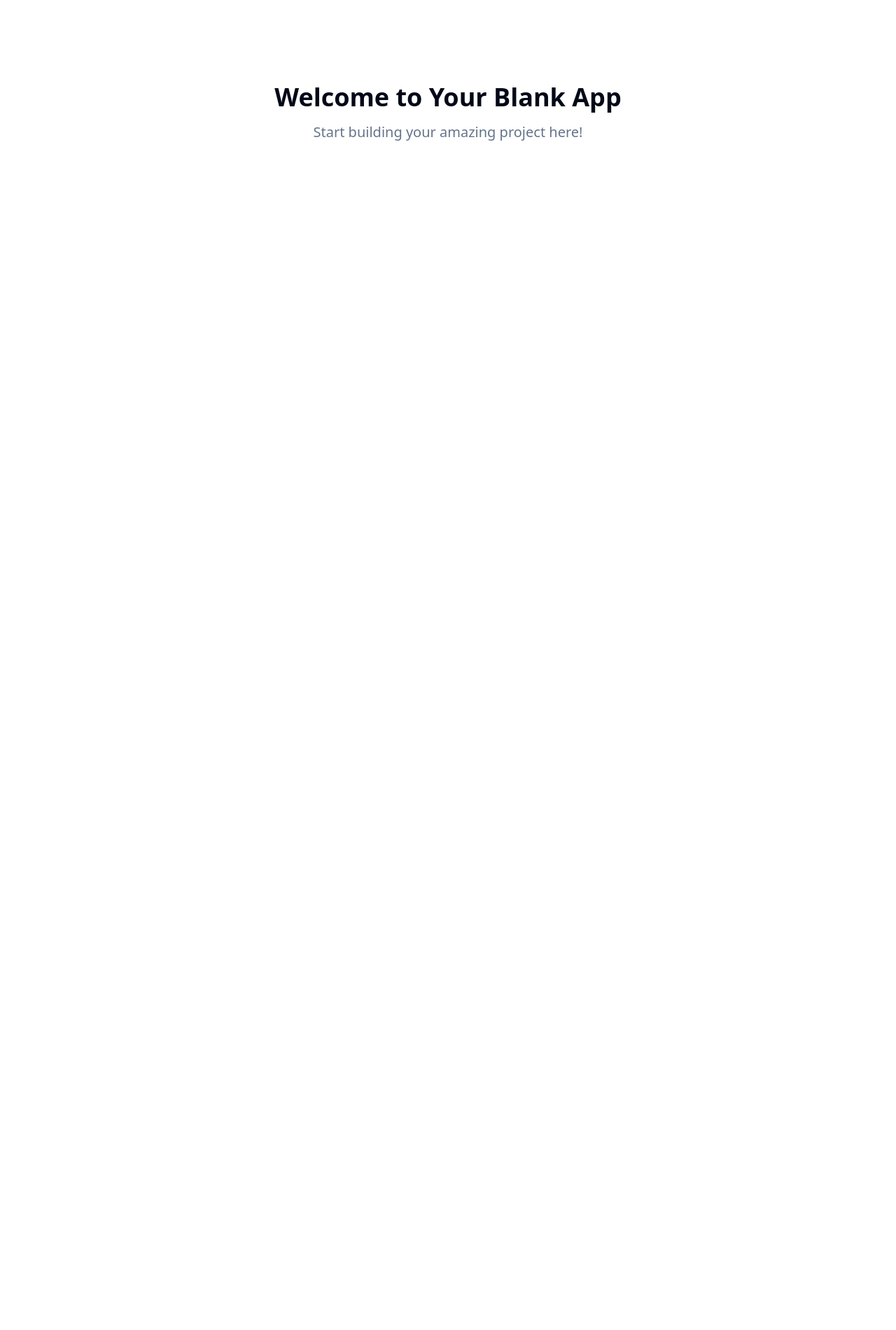
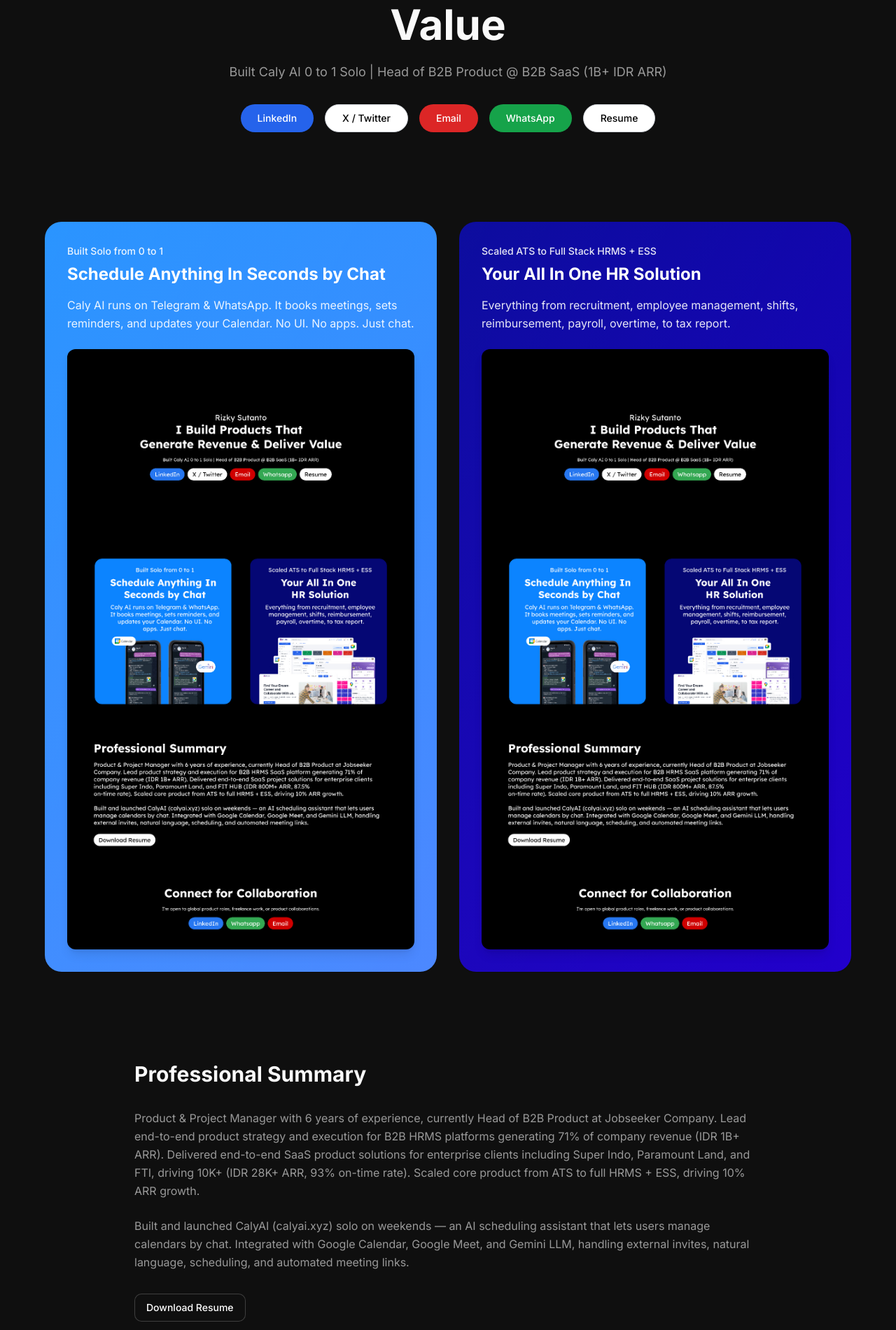
Before and after one commit to rizkysutanto/rizky-sutanto-portfolio, a React (Vite) app: page / in a window 1280 px wide. Shown: the part 239-2140 px from the top of the page at 70% size. Before the commit the page ends 800 px from the top, so only its background shows below. Built offline with nearby package versions, Linux system fonts and the light colour scheme.

Commit message:
Clone website content
Implement the website's content based on the provided image.

```diff
--- a/index.html
+++ b/index.html
@@ -3,11 +3,14 @@
   <head>
     <meta charset="UTF-8" />
     <meta name="viewport" content="width=device-width, initial-scale=1.0" />
-    <title>web-copy-easy-peasy</title>
+    <title>980f6dea-8081-48f2-aba5-5378c3d5a5fb</title>
     <meta name="description" content="Lovable Generated Project" />
     <meta name="author" content="Lovable" />
+    <link rel="preconnect" href="https://fonts.googleapis.com">
+    <link rel="preconnect" href="https://fonts.gstatic.com" crossorigin>
+    <link href="https://fonts.googleapis.com/css2?family=Inter:wght@400;500;600;700&display=swap" rel="stylesheet">
 
-    <meta property="og:title" content="web-copy-easy-peasy" />
+    <meta property="og:title" content="980f6dea-8081-48f2-aba5-5378c3d5a5fb" />
     <meta property="og:description" content="Lovable Generated Project" />
     <meta property="og:type" content="website" />
     <meta property="og:image" content="https://lovable.dev/opengraph-image-p98pqg.png" />
--- /dev/null
+++ b/src/components/ProductCard.tsx
@@ -0,0 +1,51 @@
+import { Card } from "@/components/ui/card";
+import { cn } from "@/lib/utils";
+
+interface ProductCardProps {
+  title: string;
+  subtitle?: string;
+  description: string;
+  image?: string;
+  variant?: "blue" | "purple";
+  className?: string;
+}
+
+export function ProductCard({
+  title,
+  subtitle,
+  description,
+  image,
+  variant = "blue",
+  className
+}: ProductCardProps) {
+  const gradientClass = variant === "blue" ? "bg-gradient-blue" : "bg-gradient-purple";
+
+  return (
+    <Card className={cn(
+      "p-8 rounded-3xl border-0 text-white relative overflow-hidden",
+      gradientClass,
+      className
+    )}>
+      <div className="relative z-10">
+        {subtitle && (
+          <p className="text-sm font-medium mb-2 opacity-90">{subtitle}</p>
+        )}
+        <h3 className="text-2xl font-bold mb-4 leading-tight">{title}</h3>
+        <p className="text-base leading-relaxed mb-6 opacity-90">{description}</p>
+
+        {image && (
+          <div className="mt-6">
+            <img
+              src={image}
+              alt={title}
+              className="w-full h-auto rounded-lg shadow-lg"
+            />
+          </div>
+        )}
+      </div>
+
+      {/* Subtle gradient overlay */}
+      <div className="absolute inset-0 bg-gradient-to-br from-white/5 to-transparent pointer-events-none" />
+    </Card>
+  );
+}
--- /dev/null
+++ b/src/components/SocialButton.tsx
@@ -0,0 +1,34 @@
+import { Button } from "@/components/ui/button";
+import { cn } from "@/lib/utils";
+
+interface SocialButtonProps {
+  children: React.ReactNode;
+  variant?: "linkedin" | "twitter" | "email" | "whatsapp" | "resume";
+  href?: string;
+  className?: string;
+}
+
+const variantStyles = {
+  linkedin: "bg-blue-600 hover:bg-blue-700 text-white",
+  twitter: "bg-white hover:bg-gray-100 text-black border border-gray-300",
+  email: "bg-red-600 hover:bg-red-700 text-white",
+  whatsapp: "bg-green-600 hover:bg-green-700 text-white",
+  resume: "bg-white hover:bg-gray-100 text-black border border-gray-300"
+};
+
+export function SocialButton({ children, variant = "linkedin", href, className }: SocialButtonProps) {
+  return (
+    <Button
+      asChild
+      className={cn(
+        "px-6 py-2 rounded-full font-medium transition-all duration-200 hover:scale-105",
+        variantStyles[variant],
+        className
+      )}
+    >
+      <a href={href} target="_blank" rel="noopener noreferrer">
+        {children}
+      </a>
+    </Button>
+  );
+}
--- a/src/index.css
+++ b/src/index.css
@@ -8,35 +8,41 @@ All colors MUST be HSL.
 
 @layer base {
   :root {
-    --background: 0 0% 100%;
-    --foreground: 222.2 84% 4.9%;
+    --background: 0 0% 6%;
+    --foreground: 0 0% 98%;
 
-    --card: 0 0% 100%;
-    --card-foreground: 222.2 84% 4.9%;
+    --card: 0 0% 8%;
+    --card-foreground: 0 0% 98%;
 
-    --popover: 0 0% 100%;
-    --popover-foreground: 222.2 84% 4.9%;
+    --popover: 0 0% 8%;
+    --popover-foreground: 0 0% 98%;
 
-    --primary: 222.2 47.4% 11.2%;
-    --primary-foreground: 210 40% 98%;
+    --primary: 210 100% 56%;
+    --primary-foreground: 0 0% 98%;
 
-    --secondary: 210 40% 96.1%;
-    --secondary-foreground: 222.2 47.4% 11.2%;
+    --secondary: 240 100% 30%;
+    --secondary-foreground: 0 0% 98%;
 
-    --muted: 210 40% 96.1%;
-    --muted-foreground: 215.4 16.3% 46.9%;
+    --muted: 0 0% 12%;
+    --muted-foreground: 0 0% 60%;
 
-    --accent: 210 40% 96.1%;
-    --accent-foreground: 222.2 47.4% 11.2%;
+    --accent: 210 100% 56%;
+    --accent-foreground: 0 0% 98%;
 
     --destructive: 0 84.2% 60.2%;
-    --destructive-foreground: 210 40% 98%;
+    --destructive-foreground: 0 0% 98%;
 
-    --border: 214.3 31.8% 91.4%;
-    --input: 214.3 31.8% 91.4%;
-    --ring: 222.2 84% 4.9%;
+    --border: 0 0% 15%;
+    --input: 0 0% 15%;
+    --ring: 210 100% 56%;
 
-    --radius: 0.5rem;
+    --radius: 0.75rem;
+
+    /* Custom design tokens */
+    --gradient-blue: linear-gradient(135deg, hsl(210 100% 56%), hsl(220 100% 65%));
+    --gradient-purple: linear-gradient(135deg, hsl(240 100% 30%), hsl(250 100% 40%));
+    --shadow-glow: 0 0 50px hsl(210 100% 56% / 0.3);
+    --transition-smooth: all 0.3s cubic-bezier(0.4, 0, 0.2, 1);
 
     --sidebar-background: 0 0% 98%;
 
--- a/src/pages/Index.tsx
+++ b/src/pages/Index.tsx
@@ -1,12 +1,121 @@
-// Update this page (the content is just a fallback if you fail to update the page)
+import { SocialButton } from "@/components/SocialButton";
+import { ProductCard } from "@/components/ProductCard";
+import { Button } from "@/components/ui/button";
 
 const Index = () => {
   return (
-    <div className="min-h-screen flex items-center justify-center bg-background">
-      <div className="text-center">
-        <h1 className="text-4xl font-bold mb-4">Welcome to Your Blank App</h1>
-        <p className="text-xl text-muted-foreground">Start building your amazing project here!</p>
-      </div>
+    <div className="min-h-screen bg-background text-foreground">
+      {/* Header Section */}
+      <section className="pt-20 pb-16 px-6">
+        <div className="max-w-4xl mx-auto text-center">
+          <h1 className="text-lg font-medium text-muted-foreground mb-4">
+            Rizky Sutanto
+          </h1>
+
+          <h2 className="text-4xl md:text-5xl lg:text-6xl font-bold mb-6 leading-tight">
+            I Build Products That{" "}
+            <span className="block">Generate Revenue & Deliver Value</span>
+          </h2>
+
+          <p className="text-lg text-muted-foreground mb-8 max-w-2xl mx-auto">
+            Built Caly AI 0 to 1 Solo | Head of B2B Product @ B2B SaaS (1B+ IDR ARR)
+          </p>
+
+          <div className="flex flex-wrap justify-center gap-4">
+            <SocialButton variant="linkedin" href="#">
+              LinkedIn
+            </SocialButton>
+            <SocialButton variant="twitter" href="#">
+              X / Twitter
+            </SocialButton>
+            <SocialButton variant="email" href="#">
+              Email
+            </SocialButton>
+            <SocialButton variant="whatsapp" href="#">
+              WhatsApp
+            </SocialButton>
+            <SocialButton variant="resume" href="#">
+              Resume
+            </SocialButton>
+          </div>
+        </div>
+      </section>
+
+      {/* Product Showcase Section */}
+      <section className="py-16 px-6">
+        <div className="max-w-6xl mx-auto">
+          <div className="grid md:grid-cols-2 gap-8">
+            <ProductCard
+              subtitle="Built Solo from 0 to 1"
+              title="Schedule Anything In Seconds by Chat"
+              description="Caly AI runs on Telegram & WhatsApp. It books meetings, sets reminders, and updates your Calendar. No UI. No apps. Just chat."
+              image="/lovable-uploads/88f2b331-bd64-4411-9c83-73b27ff6970b.png"
+              variant="blue"
+            />
+
+            <ProductCard
+              subtitle="Scaled ATS to Full Stack HRMS + ESS"
+              title="Your All In One HR Solution"
+              description="Everything from recruitment, employee management, shifts, reimbursement, payroll, overtime, to tax report."
+              image="/lovable-uploads/88f2b331-bd64-4411-9c83-73b27ff6970b.png"
+              variant="purple"
+            />
+          </div>
+        </div>
+      </section>
+
+      {/* Professional Summary Section */}
+      <section className="py-16 px-6">
+        <div className="max-w-4xl mx-auto">
+          <h3 className="text-3xl font-bold mb-8">Professional Summary</h3>
+
+          <div className="space-y-6 text-muted-foreground leading-relaxed">
+            <p>
+              Product & Project Manager with 6 years of experience, currently Head of B2B Product at Jobseeker
+              Company. Lead end-to-end product strategy and execution for B2B HRMS platforms generating 71% of
+              company revenue (IDR 1B+ ARR). Delivered end-to-end SaaS product solutions for enterprise clients
+              including Super Indo, Paramount Land, and FTI, driving 10K+ (IDR 28K+ ARR, 93% on-time rate). Scaled core product from ATS to full HRMS + ESS, driving 10% ARR growth.
+            </p>
+
+            <p>
+              Built and launched CalyAI (calyai.xyz) solo on weekends — an AI scheduling assistant that lets users
+              manage calendars by chat. Integrated with Google Calendar, Google Meet, and Gemini LLM, handling
+              external invites, natural language, scheduling, and automated meeting links.
+            </p>
+          </div>
+
+          <div className="mt-8">
+            <Button
+              variant="outline"
+              className="border-white/20 text-white hover:bg-white/10"
+            >
+              Download Resume
+            </Button>
+          </div>
+        </div>
+      </section>
+
+      {/* Connect Section */}
+      <section className="py-16 px-6">
+        <div className="max-w-4xl mx-auto text-center">
+          <h3 className="text-3xl font-bold mb-4">Connect for Collaboration</h3>
+          <p className="text-muted-foreground mb-8">
+            I'm open to global product roles, freelance work, or product collaborations.
+          </p>
+
+          <div className="flex flex-wrap justify-center gap-4">
+            <SocialButton variant="linkedin" href="#">
+              LinkedIn
+            </SocialButton>
+            <SocialButton variant="whatsapp" href="#">
+              WhatsApp
+            </SocialButton>
+            <SocialButton variant="email" href="#">
+              Email
+            </SocialButton>
+          </div>
+        </div>
+      </section>
     </div>
   );
 };
--- a/tailwind.config.ts
+++ b/tailwind.config.ts
@@ -63,6 +63,19 @@ export default {
 					ring: 'hsl(var(--sidebar-ring))'
 				}
 			},
+			backgroundImage: {
+				'gradient-blue': 'var(--gradient-blue)',
+				'gradient-purple': 'var(--gradient-purple)',
+			},
+			boxShadow: {
+				'glow': 'var(--shadow-glow)',
+			},
+			transitionTimingFunction: {
+				'smooth': 'var(--transition-smooth)',
+			},
+			fontFamily: {
+				sans: ['Inter', 'system-ui', 'sans-serif'],
+			},
 			borderRadius: {
 				lg: 'var(--radius)',
 				md: 'calc(var(--radius) - 2px)',
```
Also changed, not shown: public/lovable-uploads/88f2b331-bd64-4411-9c83-73b27ff6970b.png (added).
